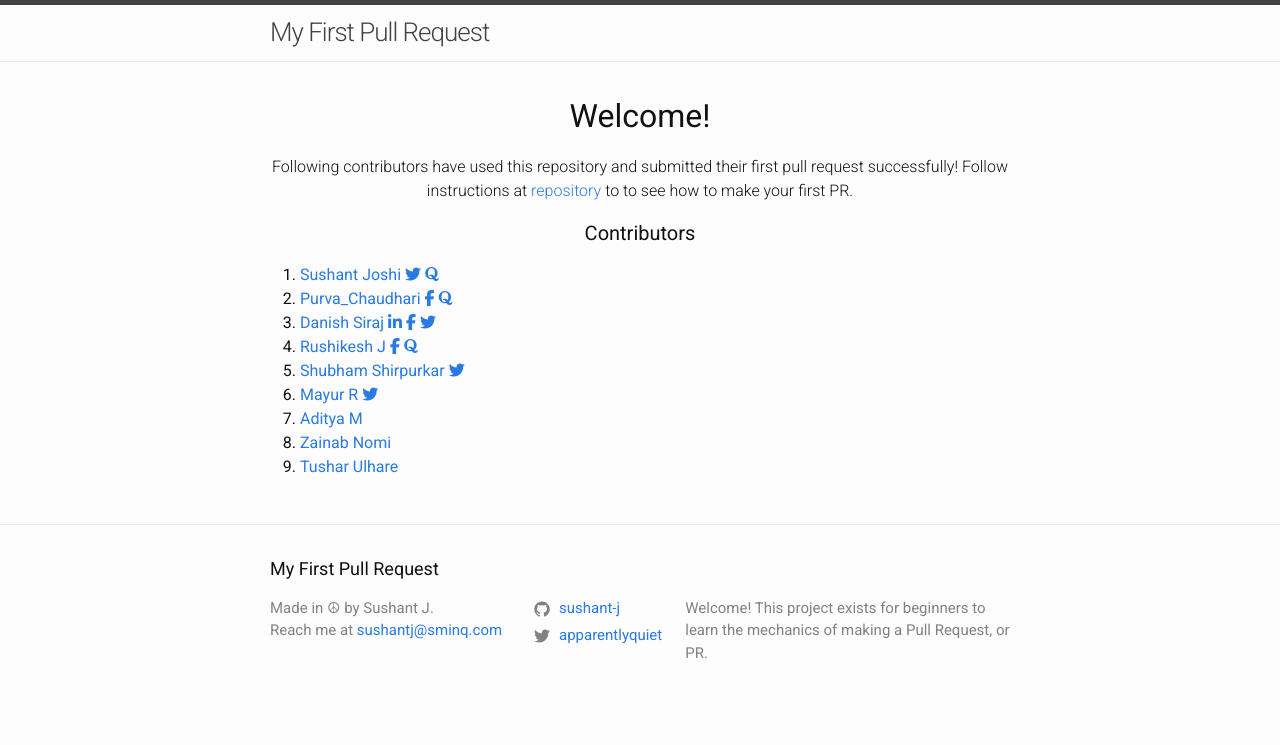
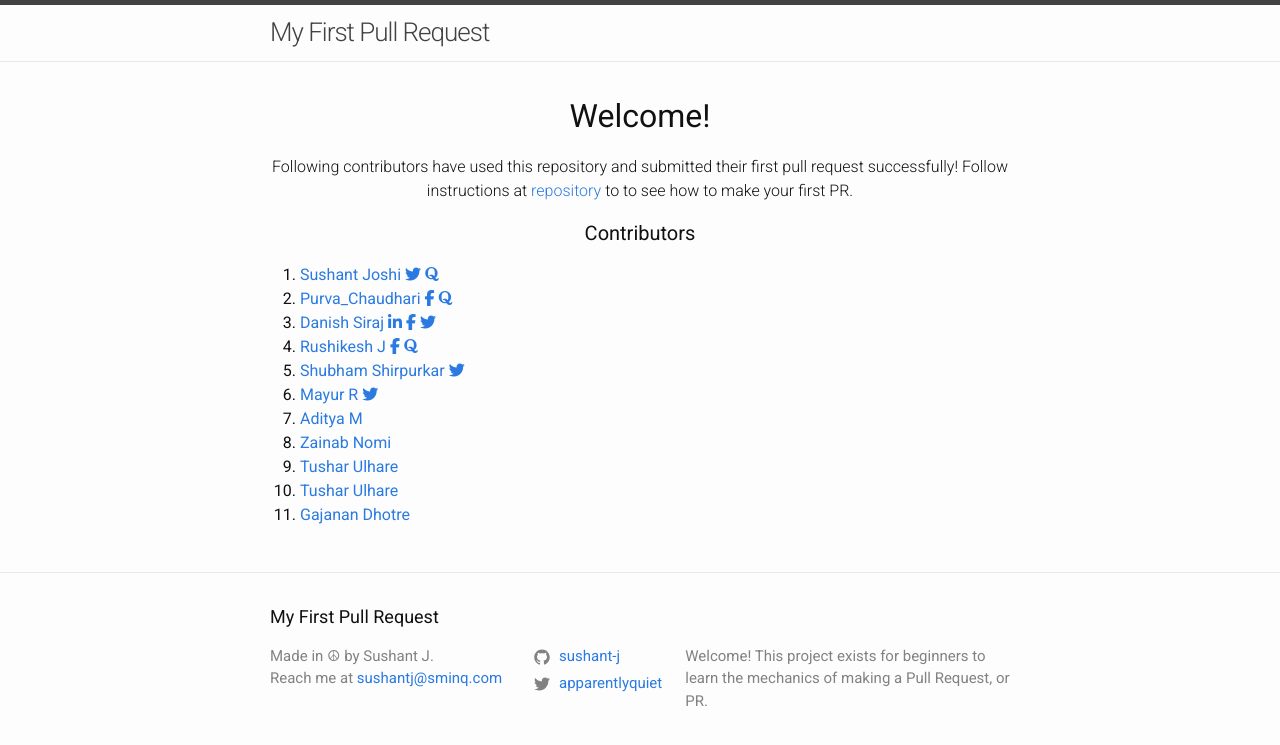
Before and after one commit to sushant-j/my-first-pull-request, a Jekyll site: the page built from index.md, in a window 1280 px wide. Shown: the top 745 px of the page. Built offline with Jekyll 4.4.1, drawn with Linux system fonts in a browser that asks for light colours; nearby versions of some CDN libraries.

Commit message:
Added my name

```diff
--- a/_layouts/home.html
+++ b/_layouts/home.html
@@ -89,5 +89,15 @@ layout: default
         Tushar Ulhare
       </a>
     </li>
+       <li>
+      <a href="https://github.com/tusharulhare/">
+        Tushar Ulhare
+      </a>
+    </li>
+       <li>
+      <a href="https://github.com/gajanandhotre/">
+       Gajanan Dhotre
+      </a>
+    </li>
   </ol>
 </div>
```
